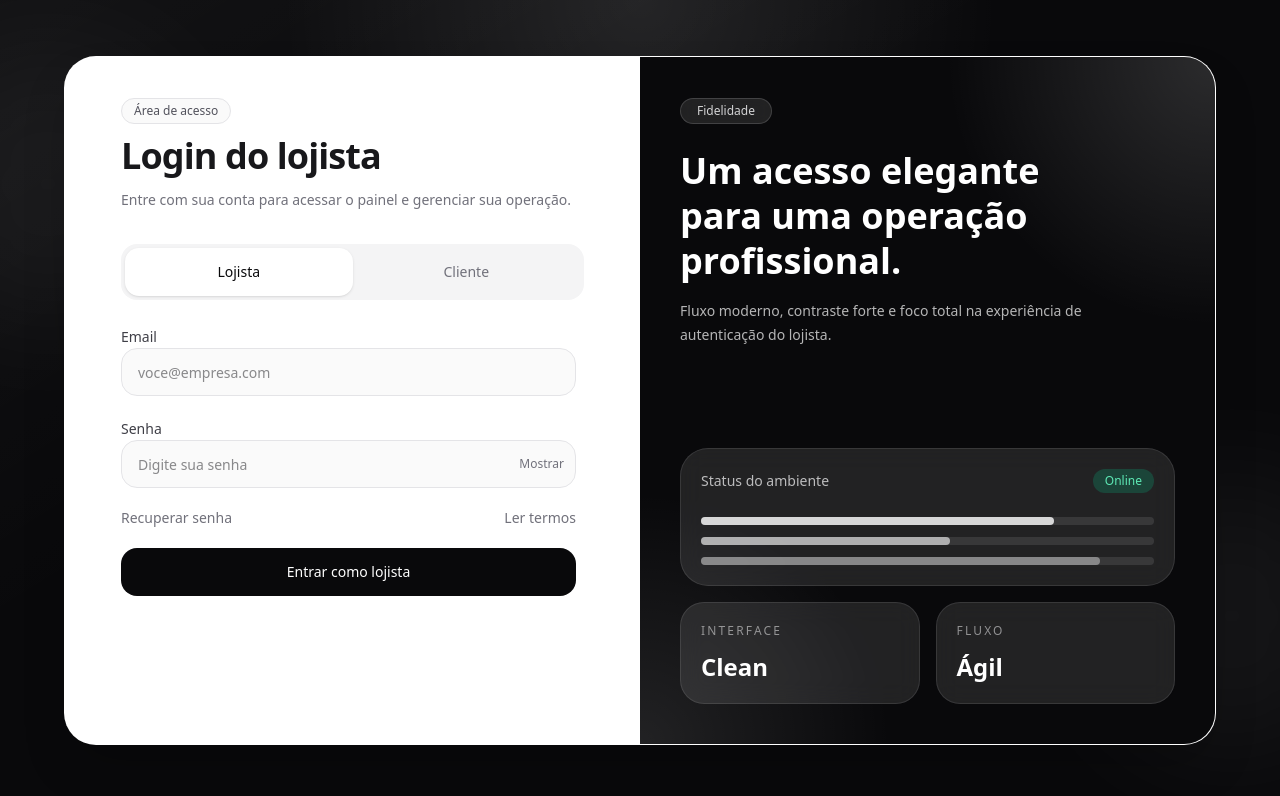
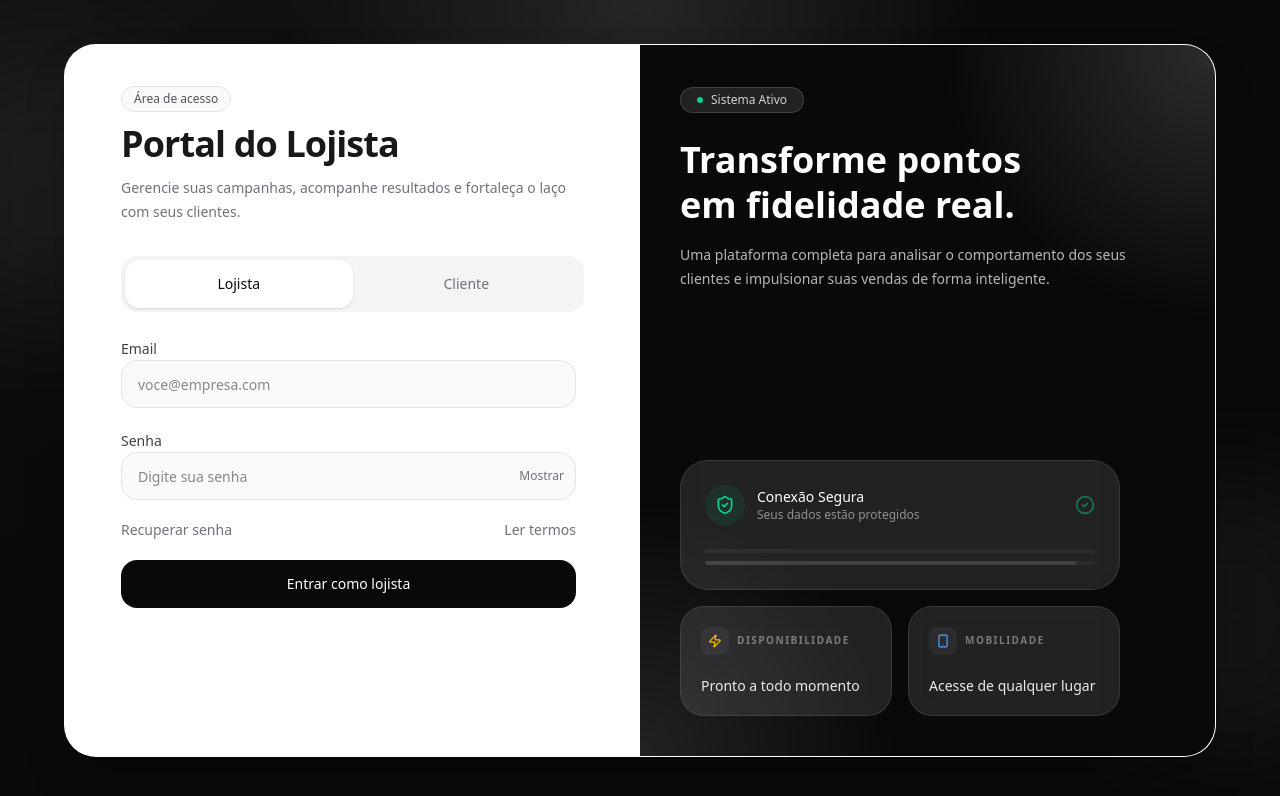
Before and after one commit to sergioguimas/geti-fidelidade, a Next.js app: page /login in a window 1280 px wide. Shown: the top 796 px of the page. Built offline with nearby package versions, Linux system fonts and the light colour scheme; no server answers.

Commit message:
Ajuste no login

```diff
--- a/src/app/login/page.tsx
+++ b/src/app/login/page.tsx
@@ -119,22 +119,22 @@ export default function LoginPage() {
 
     if (activeTab === "merchant") {
       return {
-        title: "Login do lojista",
+        title: "Portal do Lojista",
         description:
-          "Entre com sua conta para acessar o painel e gerenciar sua operação.",
-        rightTitle: "Um acesso elegante para uma operação profissional.",
+          "Gerencie suas campanhas, acompanhe resultados e fortaleça o laço com seus clientes.",
+        rightTitle: "Transforme pontos em fidelidade real.",
         rightDescription:
-          "Fluxo moderno, contraste forte e foco total na experiência de autenticação do lojista.",
+          "Uma plataforma completa para analisar o comportamento dos seus clientes e impulsionar suas vendas de forma inteligente.",
       };
     }
 
     return {
-      title: "Login do cliente",
+      title: "Área do Cliente",
       description:
-        "Acesse sua área utilizando CNPJ e senha com um fluxo simples e direto.",
-      rightTitle: "Acesso rápido para o cliente final.",
+        "Acesse sua conta para conferir seus pontos e resgatar recompensas exclusivas.",
+      rightTitle: "Seus benefícios em um só lugar.",
       rightDescription:
-        "Uma interface pensada para facilitar a autenticação e manter a experiência clara em qualquer dispositivo.",
+        "Acompanhe seu saldo em tempo real e descubra como aproveitar as vantagens que preparamos para você.",
     };
   }, [activeTab, viewMode]);
 
--- a/src/components/auth/auth-shell.tsx
+++ b/src/components/auth/auth-shell.tsx
@@ -1,4 +1,5 @@
 import { ReactNode } from "react";
+import { ShieldCheck, Zap, Smartphone, CheckCircle2 } from "lucide-react";
 
 interface AuthShellProps {
   title: string;
@@ -17,12 +18,15 @@ export function AuthShell({
 }: AuthShellProps) {
   return (
     <main className="relative flex min-h-screen items-center justify-center overflow-hidden bg-zinc-950 px-4 py-10">
+      {/* Background Effects */}
       <div className="absolute inset-0 bg-[radial-gradient(circle_at_top,_rgba(255,255,255,0.10),_transparent_35%),linear-gradient(to_bottom_right,_rgba(255,255,255,0.04),_transparent_40%)]" />
       <div className="absolute -left-24 top-10 h-72 w-72 rounded-full bg-white/5 blur-3xl" />
       <div className="absolute -right-24 bottom-10 h-72 w-72 rounded-full bg-white/5 blur-3xl" />
 
       <div className="relative w-full max-w-6xl overflow-hidden rounded-[32px] border border-white/10 bg-white shadow-2xl">
         <div className="grid min-h-[680px] grid-cols-1 lg:grid-cols-2">
+
+          {/* Lado Esquerdo: Formulário */}
           <section className="relative flex items-center justify-center px-6 py-10 sm:px-10 lg:px-14">
             <div className="w-full max-w-lg">
               <div className="mb-8">
@@ -43,16 +47,18 @@ export function AuthShell({
             </div>
           </section>
 
+          {/* Lado Direito: Informações de Valor */}
           <section className="relative hidden overflow-hidden bg-zinc-950 lg:flex">
             <div className="absolute inset-0 bg-[radial-gradient(circle_at_top_right,_rgba(255,255,255,0.14),_transparent_30%),radial-gradient(circle_at_bottom_left,_rgba(255,255,255,0.10),_transparent_28%)]" />
 
             <div className="relative z-10 flex w-full flex-col justify-between p-10 text-white">
               <div>
-                <div className="inline-flex rounded-full border border-white/15 bg-white/10 px-4 py-1 text-xs font-medium text-white/80 backdrop-blur">
-                  Fidelidade
+                <div className="inline-flex items-center gap-2 rounded-full border border-white/15 bg-white/10 px-4 py-1 text-xs font-medium text-white/80 backdrop-blur">
+                  <div className="h-1.5 w-1.5 rounded-full bg-emerald-400 animate-pulse" />
+                  Sistema Ativo
                 </div>
 
-                <h2 className="mt-6 max-w-md text-4xl font-semibold leading-tight">
+                <h2 className="mt-6 max-w-md text-4xl font-semibold leading-tight text-balance">
                   {rightTitle}
                 </h2>
 
@@ -61,41 +67,62 @@ export function AuthShell({
                 </p>
               </div>
 
-              <div className="space-y-4">
-                <div className="rounded-[28px] border border-white/10 bg-white/10 p-5 backdrop-blur-md">
-                  <div className="flex items-center justify-between">
-                    <span className="text-sm text-white/70">Status do ambiente</span>
-                    <span className="rounded-full bg-emerald-400/20 px-3 py-1 text-xs font-medium text-emerald-300">
-                      Online
-                    </span>
+              <div className="space-y-4 max-w-[440px]">
+                {/* Card de Confiabilidade */}
+                <div className="rounded-[28px] border border-white/10 bg-white/10 p-6 backdrop-blur-md">
+                  <div className="flex items-center justify-between mb-4">
+                    <div className="flex items-center gap-3">
+                      <div className="flex h-10 w-10 items-center justify-center rounded-full bg-emerald-500/10">
+                        <ShieldCheck className="h-5 w-5 text-emerald-400" />
+                      </div>
+                      <div>
+                        <p className="text-sm font-medium text-white">Conexão Segura</p>
+                        <p className="text-xs text-white/50">Seus dados estão protegidos</p>
+                      </div>
+                    </div>
+                    <CheckCircle2 className="h-5 w-5 text-emerald-400 opacity-50" />
                   </div>
 
-                  <div className="mt-6 space-y-3">
-                    <div className="h-2 rounded-full bg-white/10">
-                      <div className="h-2 w-[78%] rounded-full bg-white/80" />
+                  {/* Barras mais finas e elegantes */}
+                  <div className="mt-6 space-y-2">
+                    <div className="h-1 rounded-full bg-white/5 overflow-hidden">
+                      <div className="h-full w-[100%] rounded-full bg-emerald-400/40 animate-[shimmer_2s_infinite]"
+                          style={{ backgroundImage: 'linear-gradient(90deg, transparent, rgba(255,255,255,0.2), transparent)' }} />
                     </div>
-                    <div className="h-2 rounded-full bg-white/10">
-                      <div className="h-2 w-[55%] rounded-full bg-white/60" />
-                    </div>
-                    <div className="h-2 rounded-full bg-white/10">
-                      <div className="h-2 w-[88%] rounded-full bg-white/40" />
+                    <div className="h-1 rounded-full bg-white/5 overflow-hidden">
+                      <div className="h-full w-[95%] rounded-full bg-white/10" />
                     </div>
                   </div>
                 </div>
 
+                {/* Cards de Benefícios Rápidos */}
                 <div className="grid grid-cols-2 gap-4">
-                  <div className="rounded-[24px] border border-white/10 bg-white/10 p-5 backdrop-blur-md">
-                    <p className="text-xs uppercase tracking-[0.18em] text-white/50">
-                      Interface
+                  <div className="rounded-[24px] border border-white/10 bg-white/10 p-5 backdrop-blur-md flex flex-col justify-between min-h-[110px]">
+                    <div className="flex items-center gap-2">
+                      <div className="flex h-7 w-7 items-center justify-center rounded-lg bg-white/5">
+                        <Zap className="h-3.5 w-3.5 text-amber-400" />
+                      </div>
+                      <p className="text-[10px] font-bold uppercase tracking-[0.15em] text-white/40">
+                        Disponibilidade
+                      </p>
+                    </div>
+                    <p className="text-sm leading-tight font-medium text-white/90">
+                      Pronto a todo momento
                     </p>
-                    <p className="mt-3 text-2xl font-semibold">Clean</p>
                   </div>
 
-                  <div className="rounded-[24px] border border-white/10 bg-white/10 p-5 backdrop-blur-md">
-                    <p className="text-xs uppercase tracking-[0.18em] text-white/50">
-                      Fluxo
+                  <div className="rounded-[24px] border border-white/10 bg-white/10 p-5 backdrop-blur-md flex flex-col justify-between min-h-[110px]">
+                    <div className="flex items-center gap-2">
+                      <div className="flex h-7 w-7 items-center justify-center rounded-lg bg-white/5">
+                        <Smartphone className="h-3.5 w-3.5 text-blue-400" />
+                      </div>
+                      <p className="text-[10px] font-bold uppercase tracking-[0.15em] text-white/40">
+                        Mobilidade
+                      </p>
+                    </div>
+                    <p className="text-sm leading-tight font-medium text-white/90">
+                      Acesse de qualquer lugar
                     </p>
-                    <p className="mt-3 text-2xl font-semibold">Ágil</p>
                   </div>
                 </div>
               </div>
@@ -103,6 +130,14 @@ export function AuthShell({
           </section>
         </div>
       </div>
+
+      {/* Estilo para a animação simples de shimmer nas barrinhas */}
+      <style>{`
+        @keyframes shimmer {
+          0% { transform: translateX(-100%); }
+          100% { transform: translateX(100%); }
+        }
+      `}</style>
     </main>
   );
 }
```
